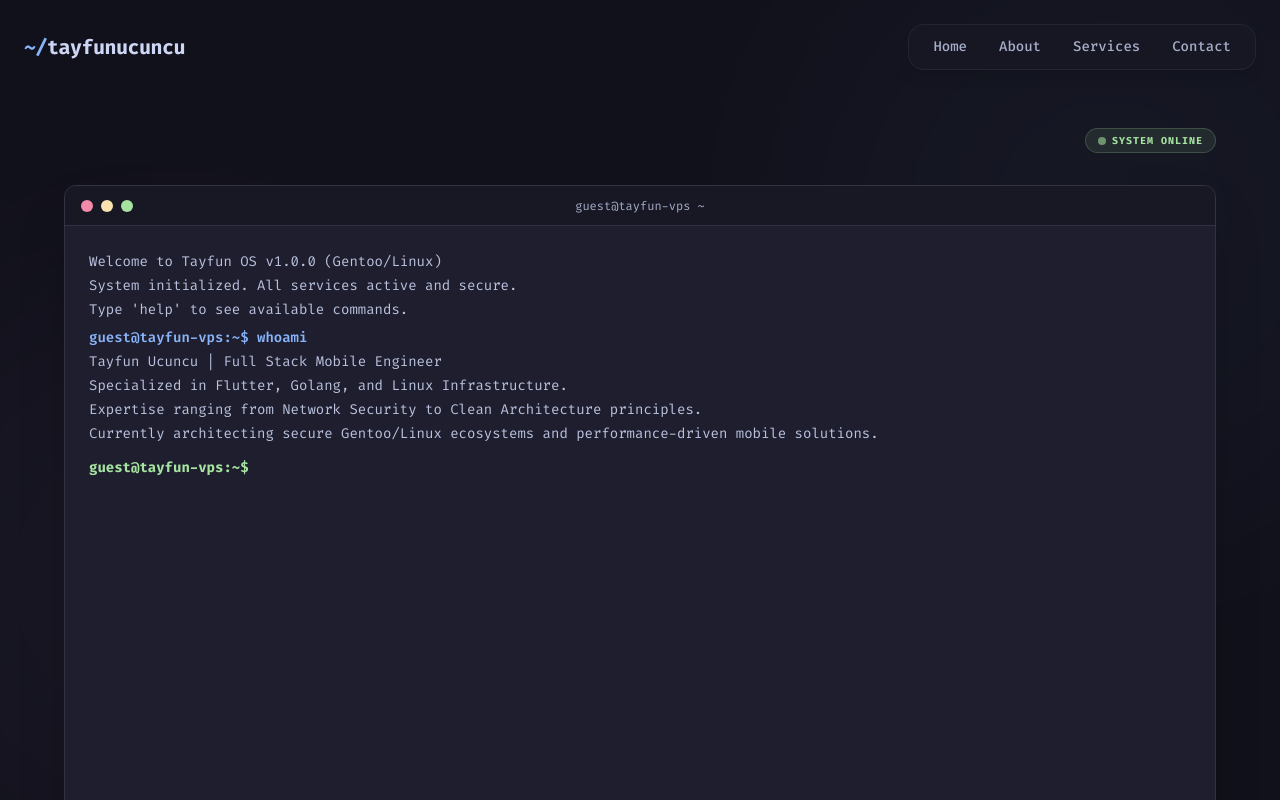
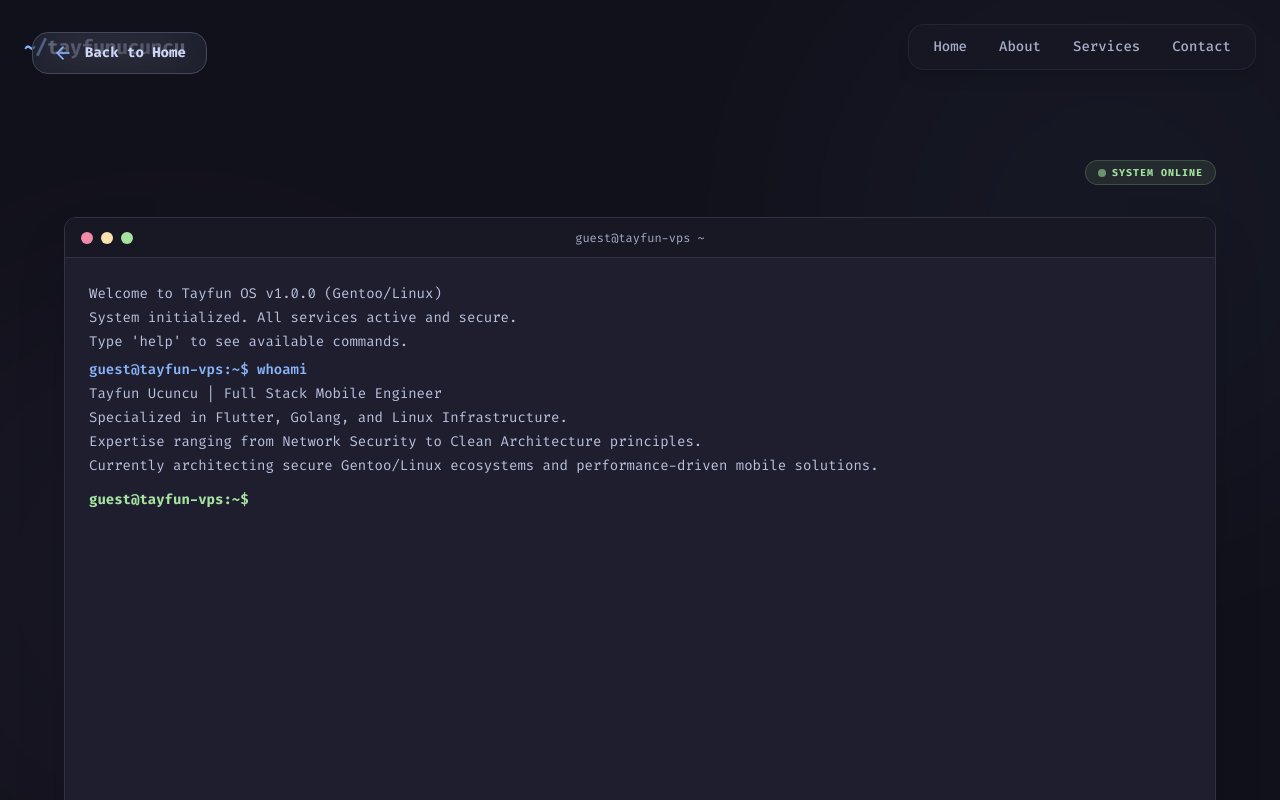
Before and after one commit to Tylefnx/portfolio-react, a Next.js app: page /en/terminal in a window 1280 px wide. Built offline with nearby package versions, Linux system fonts and the light colour scheme.

Commit message:
feat(react): add floating glassmorphism back button to Terminal and Projects pages

```diff
--- a/src/app/[locale]/projects/page.tsx
+++ b/src/app/[locale]/projects/page.tsx
@@ -3,7 +3,8 @@
 import { useTranslations } from "next-intl";
 import { motion } from "framer-motion";
 import { useRef } from "react";
-import { Github, Terminal, Layout, Shield, Database } from "lucide-react";
+import { Github, Terminal, Layout, Shield, Database, ArrowLeft } from "lucide-react";
+import { Link } from "@/i18n/routing";
 import DynamicBackground from "@/shared/components/DynamicBackground";
 import { useScroll } from "framer-motion";
 
@@ -23,6 +24,7 @@
 
 export default function ProjectsPage() {
   const t = useTranslations("portfolio.projects");
+  const tNav = useTranslations("nav");
   const containerRef = useRef<HTMLElement>(null);
   const { scrollYProgress } = useScroll({ container: containerRef });
 
@@ -36,6 +38,24 @@
   return (
     <>
       <DynamicBackground scrollYProgress={scrollYProgress} />
+
+      {/* Back Button */}
+      <motion.div
+        initial={{ opacity: 0, x: -20 }}
+        animate={{ opacity: 1, x: 0 }}
+        className="fixed top-8 left-8 z-50 transition-all"
+      >
+        <Link
+          href="/"
+          className="group flex items-center gap-3 px-5 py-2.5 bg-mantle/60 backdrop-blur-xl border border-surface0 hover:border-blue/50 rounded-2xl transition-all duration-300 hover:-translate-x-1 shadow-2xl"
+        >
+          <ArrowLeft className="w-5 h-5 text-blue group-hover:scale-110 transition-transform" />
+          <span className="text-sm font-bold text-text group-hover:text-blue transition-colors">
+            {tNav("backToHome")}
+          </span>
+        </Link>
+      </motion.div>
+
       <main ref={containerRef} className="h-[100dvh] w-full overflow-y-scroll snap-y snap-mandatory bg-transparent custom-scrollbar relative">
 
         {/* Snap Sections */}
--- a/src/app/[locale]/terminal/page.tsx
+++ b/src/app/[locale]/terminal/page.tsx
@@ -2,8 +2,12 @@
 
 import TerminalView from "@/features/terminal/components/TerminalView";
 import { motion } from "framer-motion";
+import { Link } from "@/i18n/routing";
+import { ArrowLeft } from "lucide-react";
+import { useTranslations } from "next-intl";
 
 export default function TerminalPage() {
+  const t = useTranslations();
 
   return (
     <div className="min-h-[100dvh] bg-crust flex flex-col p-4 md:p-8 lg:p-12 relative overflow-hidden">
@@ -14,9 +18,25 @@
       </div>
 
       <motion.div
+        initial={{ opacity: 0, x: -20 }}
+        animate={{ opacity: 1, x: 0 }}
+        className="absolute top-8 left-8 z-50"
+      >
+        <Link
+          href="/"
+          className="group flex items-center gap-3 px-5 py-2.5 bg-surface0/40 backdrop-blur-xl border border-surface1 hover:border-blue/50 rounded-2xl transition-all duration-300 hover:-translate-x-1"
+        >
+          <ArrowLeft className="w-5 h-5 text-blue group-hover:scale-110 transition-transform" />
+          <span className="text-sm font-bold text-text group-hover:text-blue transition-colors">
+            {t("nav.backToHome")}
+          </span>
+        </Link>
+      </motion.div>
+
+      <motion.div
         initial={{ opacity: 0, y: -20 }}
         animate={{ opacity: 1, y: 0 }}
-        className="max-w-6xl w-full mx-auto flex flex-col gap-6 z-10 pt-16 md:pt-20"
+        className="max-w-6xl w-full mx-auto flex flex-col gap-6 z-10 pt-24 md:pt-28"
       >
         {/* Header Indicators */}
         <div className="flex items-center justify-end mb-2">
--- a/src/features/home/HomeSection.tsx
+++ b/src/features/home/HomeSection.tsx
@@ -8,7 +8,7 @@
 
   return (
     <section className="min-h-[100dvh] w-full snap-start snap-always flex flex-col items-center justify-center p-6 lg:p-12 relative overflow-hidden bg-transparent z-0">
-      <div className="max-w-7xl w-full mx-auto grid grid-cols-1 lg:grid-cols-2 gap-12 lg:gap-24 items-center">
+      <div className="max-w-7xl w-full mx-auto grid grid-cols-1 lg:grid-cols-[1.2fr_0.8fr] gap-12 lg:gap-24 items-center">
         {/* Left Col - Hero */}
         <motion.div
           initial={{ opacity: 0, x: -50, filter: "blur(10px)" }}
@@ -24,7 +24,7 @@
             </span>
           </div>
 
-          <h1 className="text-4xl lg:text-7xl font-black leading-[1.1] tracking-tight whitespace-pre-line">
+          <h1 className="text-4xl lg:text-6xl font-black leading-[1.15] tracking-tight">
             <span className="bg-clip-text text-transparent bg-gradient-to-br from-text via-text to-blue/50">
               {t("heroTitle")}
             </span>
--- a/src/messages/en.json
+++ b/src/messages/en.json
@@ -7,7 +7,8 @@
     "about": "About",
     "portfolio": "Portfolio",
     "services": "Services",
-    "contact": "Contact"
+    "contact": "Contact",
+    "backToHome": "Back to Home"
   },
   "home": {
     "statusPill": "Available for Freelance Work",
--- a/src/messages/tr.json
+++ b/src/messages/tr.json
@@ -7,7 +7,8 @@
     "about": "Hakkımda",
     "portfolio": "Portfolyo",
     "services": "Hizmetler",
-    "contact": "İletişim"
+    "contact": "İletişim",
+    "backToHome": "Anasayfaya Dön"
   },
   "home": {
     "statusPill": "Freelance Projeler İçin Müsait",
```
